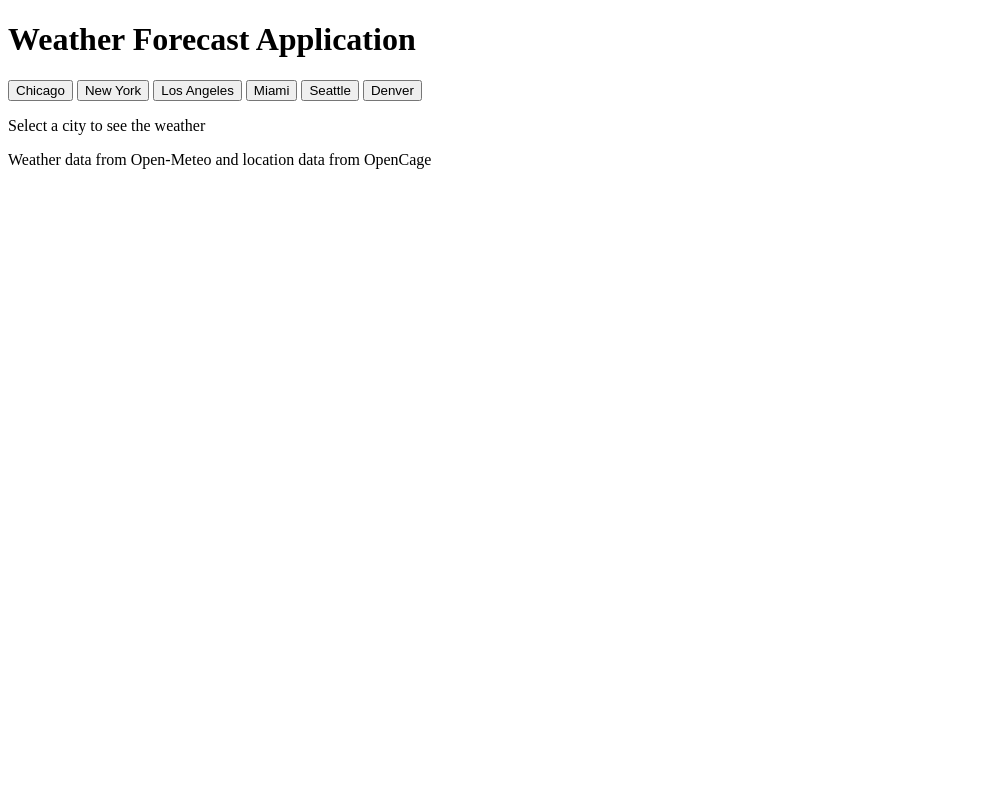
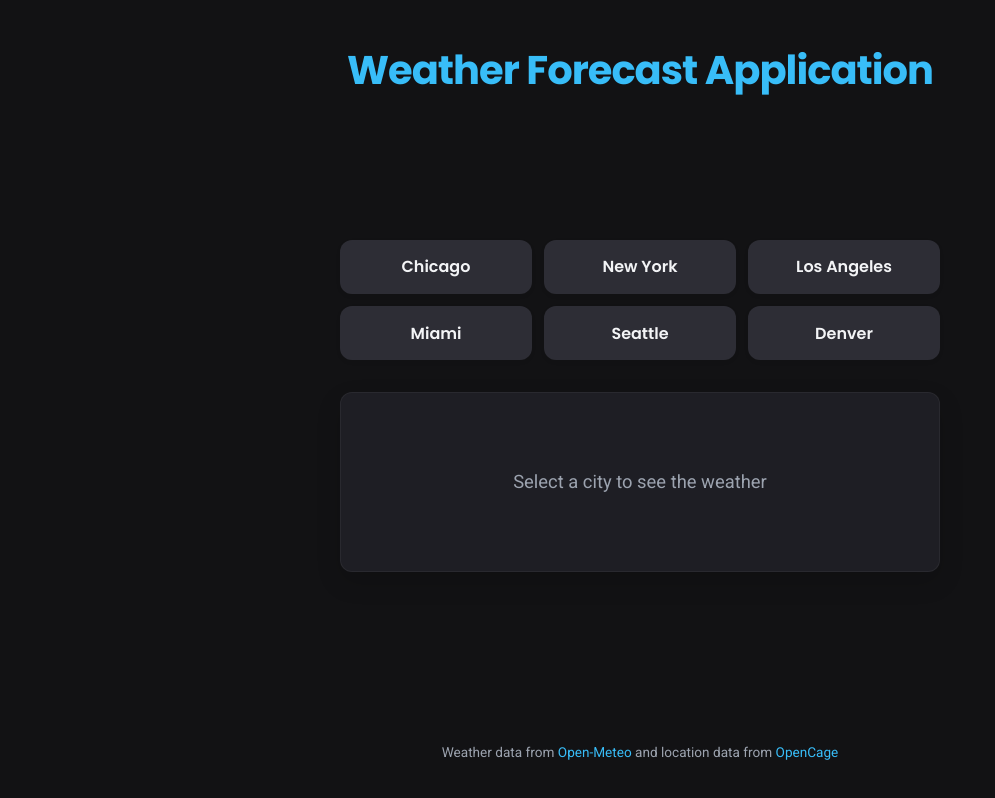
Before and after one commit to CarterBrandon-FS/working-with-multiple-apis, a plain HTML site: page index.html in a window 1280 px wide. Shown: the whole page, without its empty margins (0-995 px from the left). Drawn offline with Linux system fonts and the light colour scheme; a script that the page names is missing.

Commit message:
updated headings in css

```diff
--- a/css/main.css
+++ b/css/main.css
@@ -0,0 +1,196 @@
+/* -------Theme styles -------  */
+:root {
+  /* Theme Colors */
+  --bg-color: #121214;
+  --panel-bg: #1e1e24;
+  --text-main: #f3f4f6;
+  --text-muted: #9ca3af;
+  --accent-color: #38bdf8; /* Vibrant Sky Blue */
+  --button-bg: #2d2d35;
+  --button-hover: #3d3d47;
+  --border-color: rgba(255, 255, 255, 0.05);
+
+  /* Typography */
+  --font-heading: "Poppins", sans-serif;
+  --font-body: "Roboto", sans-serif;
+
+  /* Interface Adjustments */
+  --radius: 12px;
+  --transition: all 0.25s ease;
+}
+
+/* ----------Core Reset and Base Style-----------  */
+* {
+  box-sizing: border-box;
+  margin: 0;
+  padding: 0;
+}
+
+body {
+  font-family: var(--font-body);
+  background-color: var(--bg-color);
+  color: var(--text-main);
+  min-height: 100vh;
+  display: flex;
+  flex-direction: column;
+  align-items: center;
+  justify-content: space-between;
+  padding: 2.5rem 1.5rem;
+  transition: var(--transition);
+}
+
+/*------ Layout and Components------ */
+/* Header */
+#main-header {
+  text-align: center;
+  margin-bottom: 2rem;
+}
+
+#main-header h1 {
+  font-family: var(--font-heading);
+  font-size: 2.5rem;
+  font-weight: 700;
+  letter-spacing: -0.025em;
+  color: var(--accent-color);
+}
+
+/* Main Container Wrapper */
+main {
+  width: 100%;
+  max-width: 600px;
+  display: flex;
+  flex-direction: column;
+  gap: 2rem;
+}
+
+/* City Grid Layout */
+#city-container {
+  display: grid;
+  grid-template-columns: repeat(3, 1fr);
+  gap: 0.75rem;
+}
+
+/* Button Styling */
+button {
+  font-family: var(--font-heading);
+  font-size: 1rem;
+  font-weight: 600;
+  padding: 0.85rem 1rem;
+  background-color: var(--button-bg);
+  color: var(--text-main);
+  border: 1px solid transparent;
+  border-radius: var(--radius);
+  cursor: pointer;
+  transition: var(--transition);
+  box-shadow: 0 2px 5px rgba(0, 0, 0, 0.05);
+}
+
+button:hover {
+  background-color: var(--button-hover);
+  border-color: var(--accent-color);
+  transform: translateY(-2px);
+}
+
+button:active {
+  transform: translateY(1px);
+}
+
+/* Weather Content Card */
+#weather {
+  background-color: var(--panel-bg);
+  border-radius: var(--radius);
+  padding: 2.5rem 2rem;
+  text-align: center;
+  box-shadow: 0 10px 25px rgba(0, 0, 0, 0.15);
+  border: 1px solid var(--border-color);
+  min-height: 180px;
+  display: flex;
+  align-items: center;
+  justify-content: center;
+  flex-direction: column;
+  gap: 1rem;
+}
+
+/* Fallback/Initial text formatting */
+#weather p {
+  color: var(--text-muted);
+  font-size: 1.15rem;
+  line-height: 1.5;
+}
+
+/* Dynamic Content Formatting (Injected via JS) */
+#weather h2 {
+  font-family: var(--font-heading);
+  font-size: 2rem;
+  font-weight: 600;
+  margin-bottom: 0.5rem;
+  letter-spacing: -0.01em;
+}
+
+#weather .temp {
+  font-size: 3.5rem;
+  font-weight: 800;
+  color: var(--accent-color);
+  margin: 0.5rem 0;
+}
+
+/* Error States styling */
+.error-state h2 {
+  color: #ef4444;
+}
+
+/* Footer Styling */
+footer {
+  text-align: center;
+  margin-top: 4rem;
+}
+
+footer p {
+  font-size: 0.85rem;
+  color: var(--text-muted);
+}
+footer a {
+  color: var(--accent-color);
+  text-decoration: none;
+}
+
+footer a:hover {
+  text-decoration: underline;
+}
+
+/* ---------Responsive Media Queries----------- */
+
+/* Tablet Optimization (600px and down) */
+@media (max-width: 600px) {
+  #city-container {
+    grid-template-columns: repeat(2, 1fr);
+  }
+}
+
+/* Mobile Screen Optimization (414px and down) */
+@media (max-width: 414px) {
+  body {
+    padding: 1.5rem 1rem;
+  }
+
+  #main-header h1 {
+    font-size: 1.95rem;
+  }
+
+  main {
+    gap: 1.25rem;
+  }
+
+  #city-container {
+    grid-template-columns: 1fr;
+    gap: 0.5rem;
+  }
+
+  button {
+    padding: 0.95rem 1rem;
+  }
+
+  #weather {
+    padding: 2rem 1rem;
+  }
+}
--- a/index.html
+++ b/index.html
@@ -3,6 +3,14 @@
   <head>
     <meta charset="UTF-8" />
     <meta name="viewport" content="width=device-width, initial-scale=1.0" />
+    <!-- added fonts from google for css styling -->
+    <link rel="preconnect" href="https://fonts.googleapis.com" />
+    <link rel="preconnect" href="https://fonts.gstatic.com" crossorigin />
+    <link
+      href="https://fonts.googleapis.com/css2?family=Poppins:ital,wght@0,100;0,200;0,300;0,400;0,500;0,600;0,700;0,800;0,900;1,100;1,200;1,300;1,400;1,500;1,600;1,700;1,800;1,900&family=Roboto:ital,wght@0,100..900;1,100..900&display=swap"
+      rel="stylesheet"
+    />
+    <!-- css is linked below -->
     <link rel="stylesheet" href="css/main.css" />
     <title>Working with multi APIs</title>
   </head>
@@ -26,8 +34,26 @@
       </section>
     </main>
     <footer>
-      <p>Weather data from Open-Meteo and location data from OpenCage</p>
+      <p>
+        Weather data from
+        <a
+          href="https://open-meteo.com/"
+          target="_blank"
+          rel="noopener noreferrer"
+        >
+          Open-Meteo
+        </a>
+        and location data from
+        <a
+          href="https://opencagedata.com/"
+          target="_blank"
+          rel="noopener noreferrer"
+        >
+          OpenCage
+        </a>
+      </p>
     </footer>
+    <!-- js is linked below -->
     <script src="js/main.js" type="module"></script>
   </body>
 </html>
--- a/js/main.js
+++ b/js/main.js
@@ -70,7 +70,8 @@ import { API_KEY } from "./API.js";
     cityName.textContent = cityWeather.city;
 
     const temperature = document.createElement("p");
-    temperature.textContent = `Temperature: ${cityWeather.temperature}°F`;
+    temperature.classList.add("temp");
+    temperature.textContent = `Temperature ${cityWeather.temperature}°F`;
 
     const windspeed = document.createElement("p");
     windspeed.textContent = `Wind Speed: ${cityWeather.windspeed} mph`;
```
